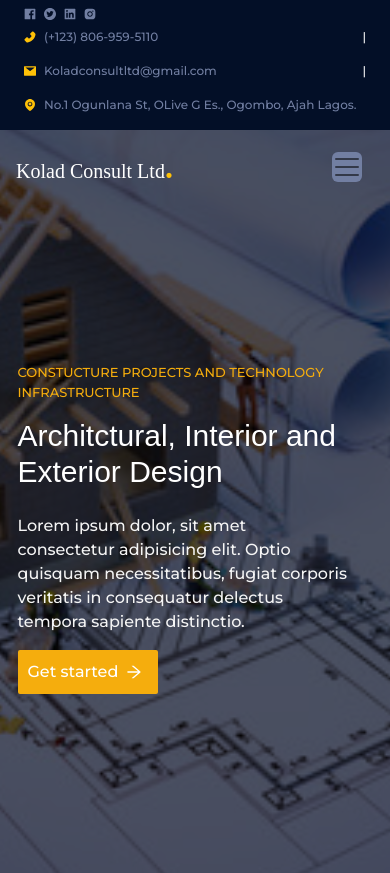
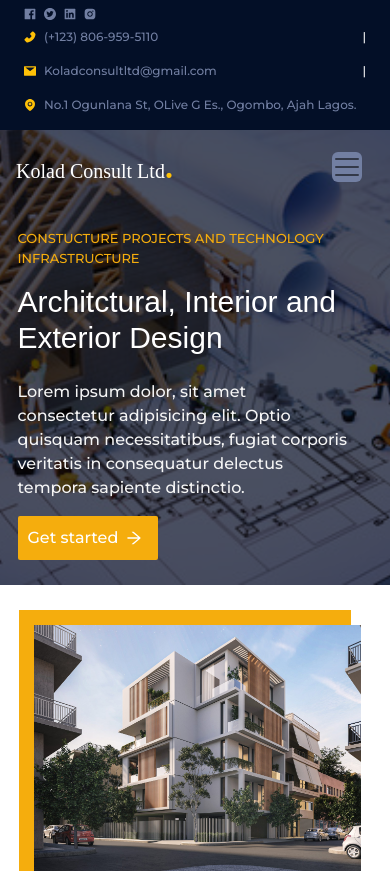
Before and after one commit to ismailhabeeb/KoladConsultLtd, a React (Vite) app: page /architecture in a window 390 px wide. Shown: the top 873 px of the page. Built offline with nearby package versions, Linux system fonts and the light colour scheme.

Commit message:
refactor:enhanced the mobile responsiveness

```diff
--- a/src/assets/styles/home.css
+++ b/src/assets/styles/home.css
@@ -23,7 +23,7 @@ a{
 }
 .dbimg{
 
-    height: 90vh;
+    height: 100%;
     background-repeat: no-repeat;
     background-size: cover;
     background-blend-mode: multiply;
@@ -33,7 +33,7 @@ a{
     justify-content: center;
     justify-items: center;
     align-items: center;
-    padding-top: 40px;
+    padding: 170px 0px 70px 0px;
 }
 .dbimg main{
     width: 600px;
@@ -75,7 +75,7 @@ a{
 .safety main{
     background-color: rgb(245,173,13);
     /* width: 350px; */
-    height: 80vh;
+    height: 75vh;
     padding: 15px 0 0 15px;
 
 }
@@ -83,13 +83,7 @@ a{
     background-color: rgb(245,173,13);
     /* margin: 15px 0 0 5px; */
     width: 104%;
-    height: 80vh;
-}
-.safety div{
-    /* width: 450px; */
-
-}
-.at{
+    height: 75vh;
 }
 .list{
     font-size: small;
@@ -157,7 +151,7 @@ a{
 
 
 .usbgimg{
-    min-height: 80vh;
+    min-height: 70vh;
     background-repeat: no-repeat;
     background-size: cover;
     background-blend-mode: multiply;
@@ -221,6 +215,9 @@ a{
     .usbgimg main{
         display: none;
     }
+    .usbgimg{
+        min-height: 40vh;
+    }
 }
 
 
@@ -244,6 +241,10 @@ a{
 @media(max-width:647px) {
     .global{
         font-size: 50px;
+    }
+    .dbimg{
+        height: 100%;
+        padding: 100px 0px 25px 0px;
     }
 }
 @media(max-width:610px) {
@@ -325,6 +326,6 @@ a{
         font-size: 20px;
     }
     .dbimg{
-        padding-top: 40px;
+        /* padding-top: 40px; */
     }
 }
```
